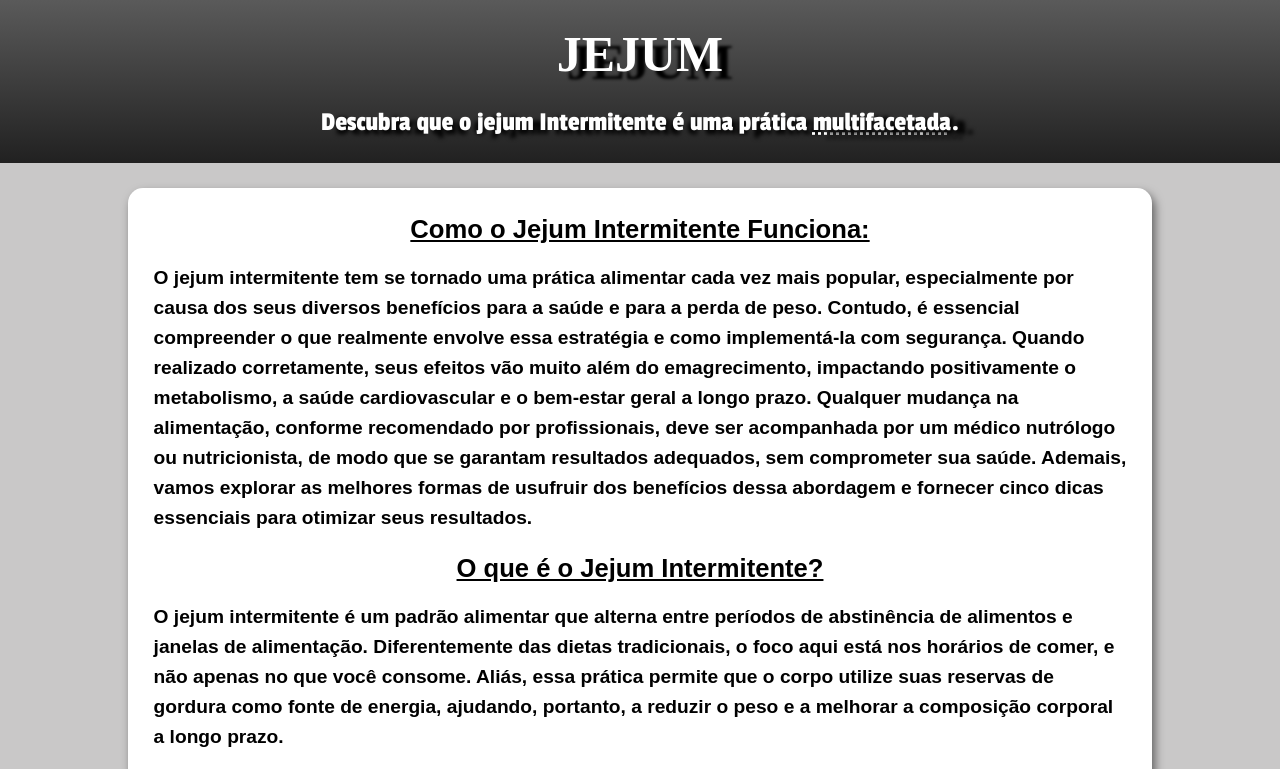
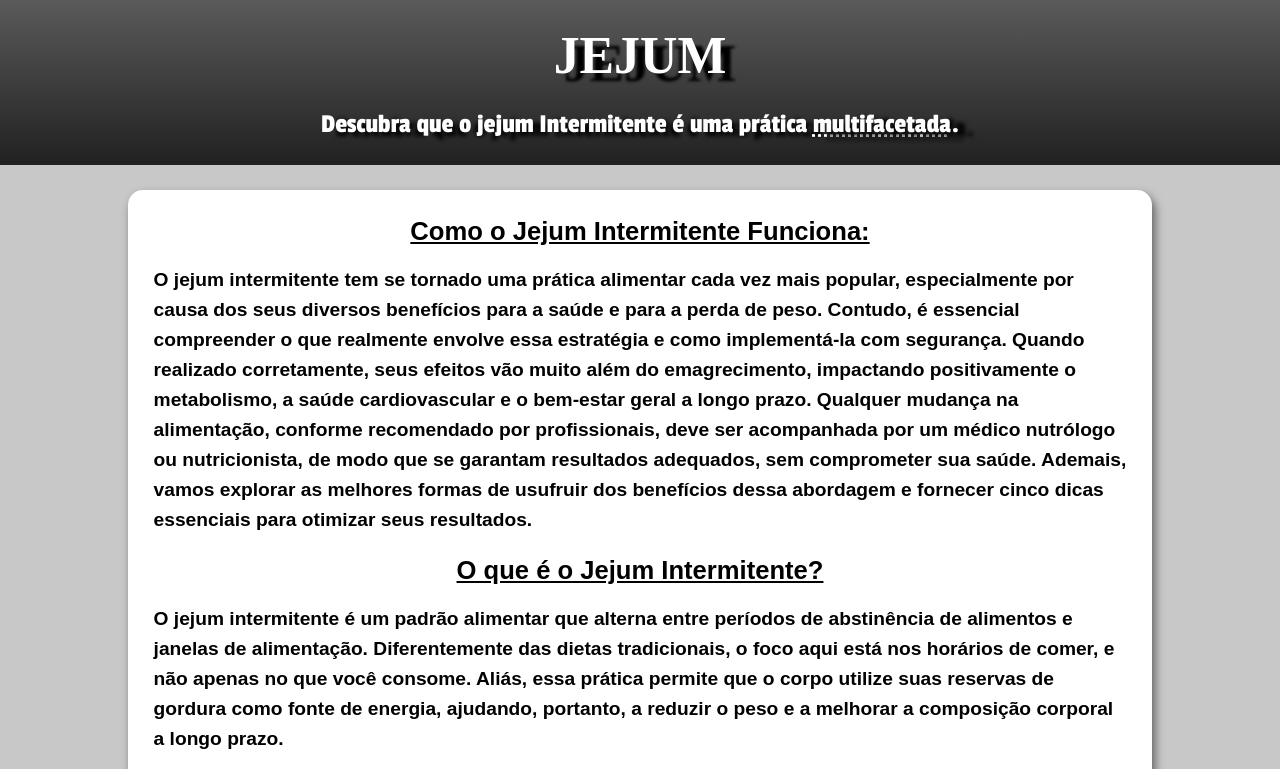
Before and after one commit to Elieldut/html-css, a plain HTML site: page desafios/d012/index.html in a window 1280 px wide. Shown: the top 769 px of the page. Drawn offline with Linux system fonts and the light colour scheme.

Commit message:
Update style.css

```diff
--- a/desafios/d012/style.css
+++ b/desafios/d012/style.css
@@ -39,7 +39,7 @@
 
     header > h1{
         font-family:var(--font-destaque);
-        font-size:2.6em;
+        font-size:2.7em;
         text-shadow: 10px 8px 3px rgb(0, 0, 0);
     }
 
```
